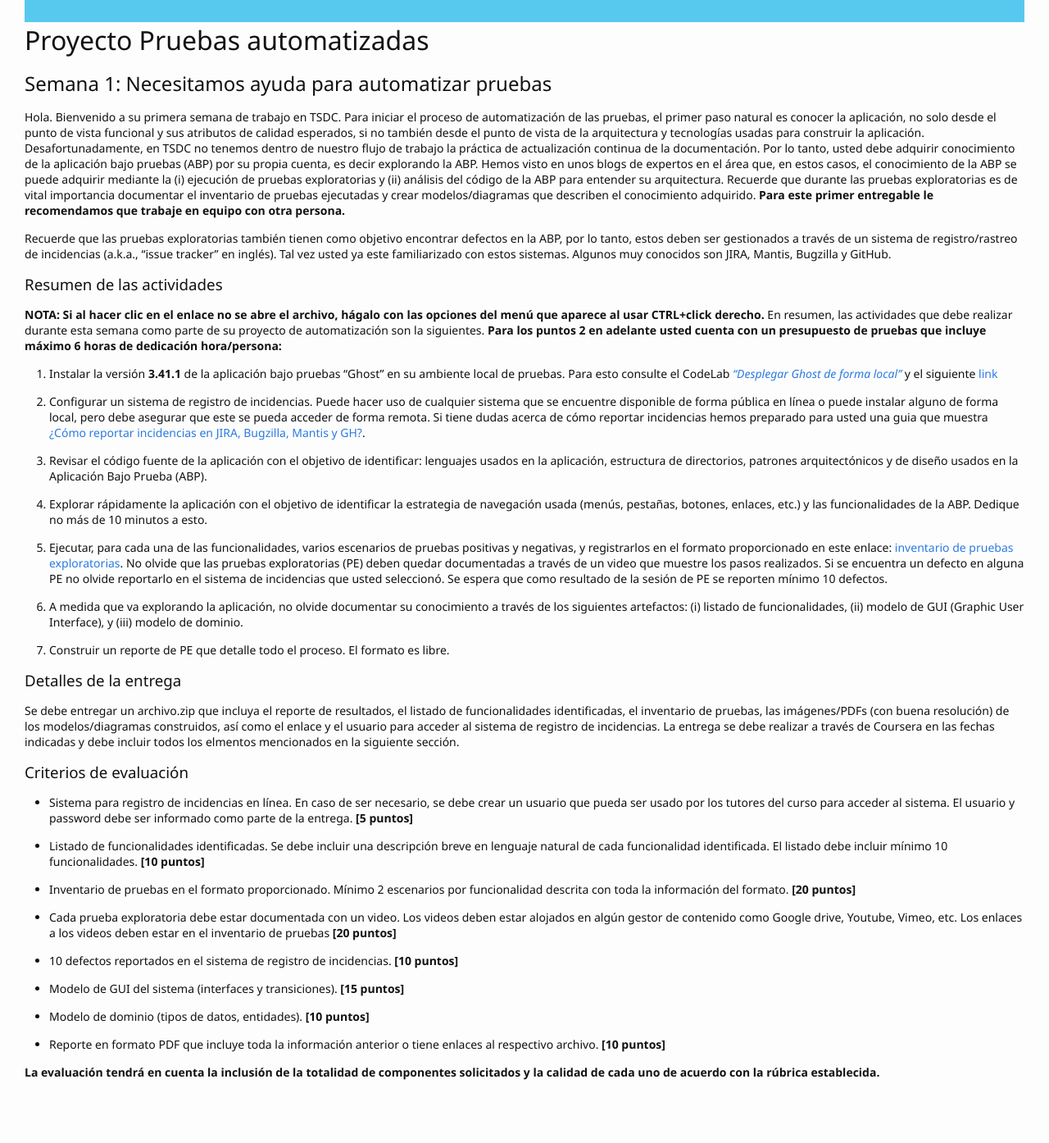
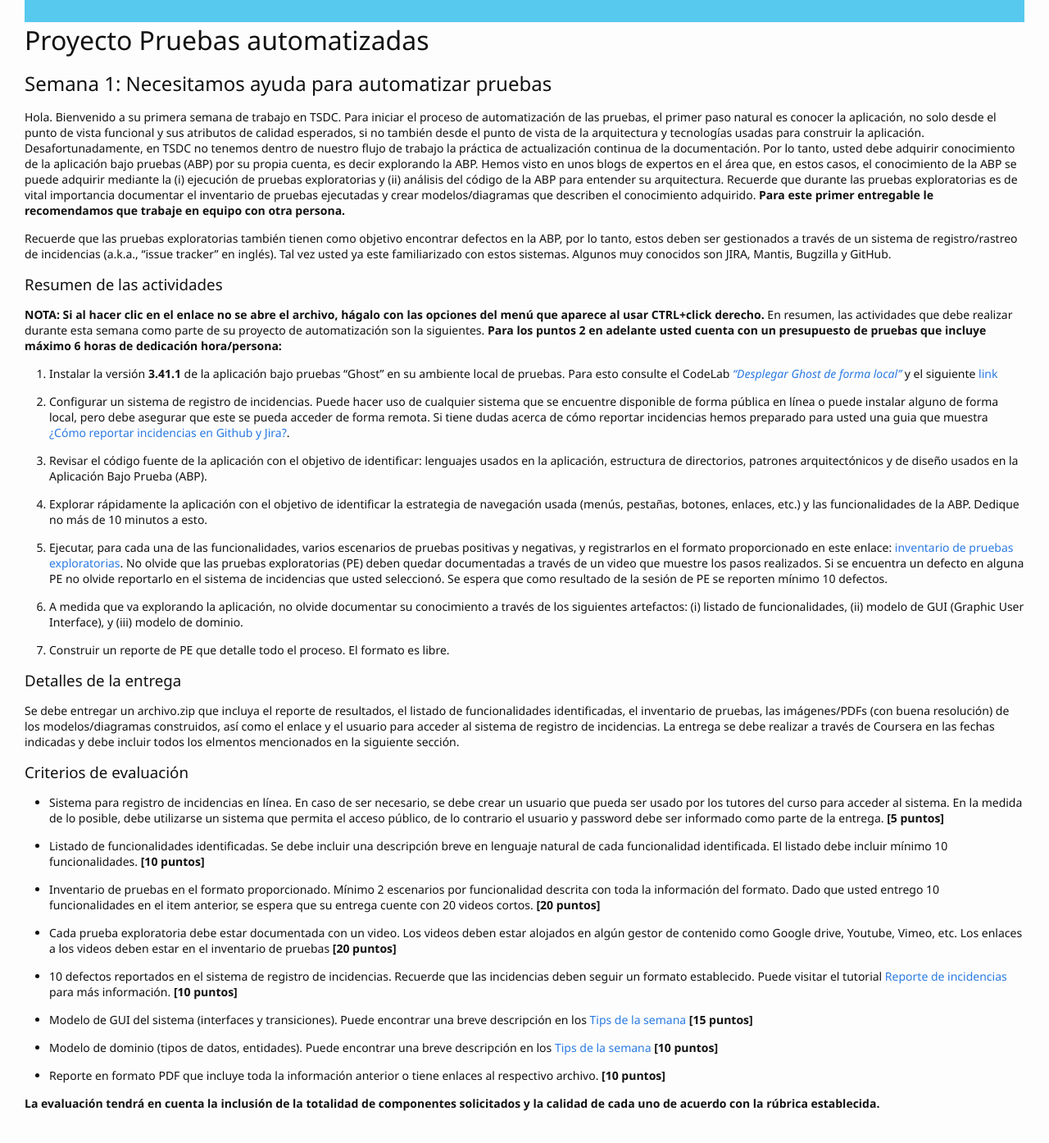
Before and after one commit to TiCSw/mt1_guias_pruebas, a Jekyll site: the page built from docs/semanas/semana1.md, in a window 1280 px wide and 1400 px high, scrolled down 289 px. Shown: the top 1394 px of the window at 82% size. Built offline with Jekyll 4.4.1, drawn with Linux system fonts in a browser that asks for light colours; some web fonts are replaced; our own code applies the rules of GitHub Pages for plain Markdown files; comment, search, counter and statistics services are not loaded; before the commit the page ends 1651 px from its top, so only the background shows below that.

Commit message:
Update Enunciado Semana 1

```diff
--- a/docs/semanas/semana1.md
+++ b/docs/semanas/semana1.md
@@ -17,7 +17,7 @@ En resumen, las actividades que debe realizar durante esta semana como parte de
 
 1. Instalar la versión **3.41.1** de la aplicación bajo pruebas "Ghost" en su ambiente local de pruebas. Para esto consulte el CodeLab [_"Desplegar Ghost de forma local"_](https://misovirtual.virtual.uniandes.edu.co/codelabs/ghost-local-deployment/index.html#0) y el siguiente [link](https://ghost.org/docs/ghost-cli/#ghost-install)
 
-2. Configurar un sistema de registro de incidencias. Puede hacer uso de cualquier sistema que se encuentre disponible de forma pública en línea o puede instalar alguno de forma local, pero debe asegurar que este se pueda acceder de forma remota. Si tiene dudas acerca de cómo reportar incidencias hemos preparado para usted una guia que muestra [¿Cómo reportar incidencias en JIRA, Bugzilla, Mantis y GH?](https://www.coursera.org/learn/pruebas-automatizadas-software/supplement/i1b1t/como-reportar-incidencias-en-gh-jira-y-mantis).
+2. Configurar un sistema de registro de incidencias. Puede hacer uso de cualquier sistema que se encuentre disponible de forma pública en línea o puede instalar alguno de forma local, pero debe asegurar que este se pueda acceder de forma remota. Si tiene dudas acerca de cómo reportar incidencias hemos preparado para usted una guia que muestra [¿Cómo reportar incidencias en Github y Jira?](https://www.coursera.org/learn/pruebas-automatizadas-software/supplement/i1b1t/como-reportar-incidencias-en-gh-jira-y-mantis).
 
 3. Revisar el código fuente de la aplicación con el objetivo de identificar: lenguajes usados en la aplicación, estructura de directorios, patrones arquitectónicos y de diseño usados en la Aplicación Bajo Prueba (ABP).
 
@@ -36,19 +36,19 @@ Se debe entregar un archivo.zip que incluya el reporte de resultados, el listado
 
 ### Criterios de evaluación
 
-- Sistema para registro de incidencias en línea. En caso de ser necesario, se debe crear un usuario que pueda ser usado por los tutores del curso para acceder al sistema. El usuario y password debe ser informado como parte de la entrega. **[5 puntos]**
+- Sistema para registro de incidencias en línea. En caso de ser necesario, se debe crear un usuario que pueda ser usado por los tutores del curso para acceder al sistema. En la medida de lo posible, debe utilizarse un sistema que permita el acceso público, de lo contrario el usuario y password debe ser informado como parte de la entrega. **[5 puntos]**
 
 - Listado de funcionalidades identificadas. Se debe incluir una descripción breve en lenguaje natural de cada funcionalidad identificada. El listado debe incluir mínimo 10 funcionalidades. **[10 puntos]**
 
-- Inventario de pruebas en el formato proporcionado. Mínimo 2 escenarios  por funcionalidad descrita con toda la información del formato. **[20 puntos]**
+- Inventario de pruebas en el formato proporcionado. Mínimo 2 escenarios  por funcionalidad descrita con toda la información del formato. Dado que usted entrego 10 funcionalidades en el item anterior, se espera que su entrega cuente con 20 videos cortos. **[20 puntos]**
 
 - Cada prueba exploratoria debe estar documentada con un video. Los videos deben estar alojados en algún gestor de contenido como Google drive, Youtube, Vimeo, etc. Los enlaces a los videos deben estar en el inventario de pruebas **[20 puntos]**
 
-- 10 defectos reportados en el sistema de registro de incidencias. **[10 puntos]**
+- 10 defectos reportados en el sistema de registro de incidencias. Recuerde que las incidencias deben seguir un formato establecido. Puede visitar el tutorial [Reporte de incidencias](https://www.coursera.org/learn/pruebas-automatizadas-software/supplement/pguOv/reporte-de-incidencias) para más información. **[10 puntos]**
 
-- Modelo de GUI del sistema (interfaces y transiciones). **[15 puntos]**
+- Modelo de GUI del sistema (interfaces y transiciones). Puede encontrar una breve descripción en los [Tips de la semana](https://www.coursera.org/learn/pruebas-automatizadas-software/supplement/xjgTI/para-tener-en-cuenta-esta-semana) **[15 puntos]**
 
-- Modelo de dominio (tipos de datos, entidades).  **[10 puntos]**
+- Modelo de dominio (tipos de datos, entidades). Puede encontrar una breve descripción en los [Tips de la semana](https://www.coursera.org/learn/pruebas-automatizadas-software/supplement/xjgTI/para-tener-en-cuenta-esta-semana) **[10 puntos]**
 
 - Reporte en formato PDF que incluye toda la información anterior o tiene enlaces al respectivo archivo. **[10 puntos]**
 
```
